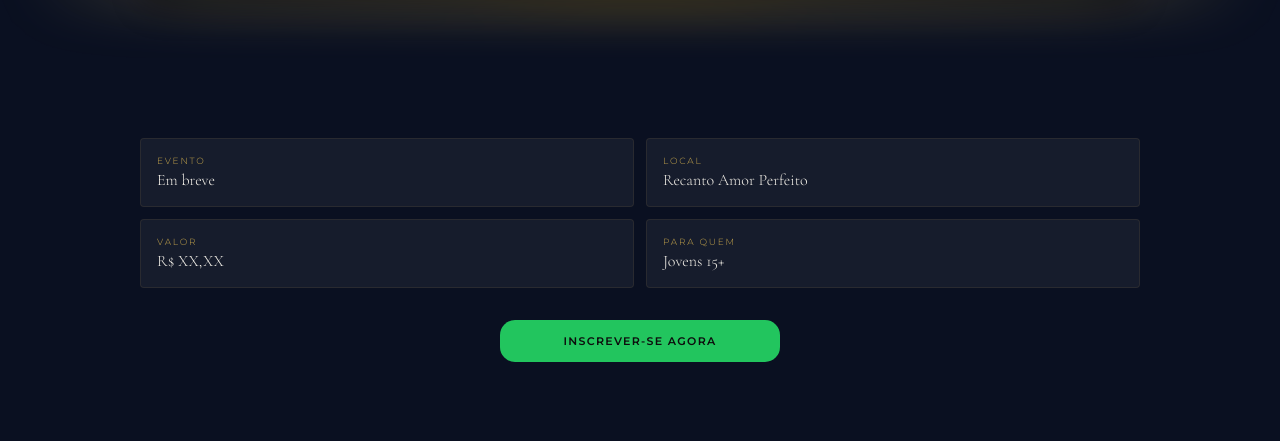
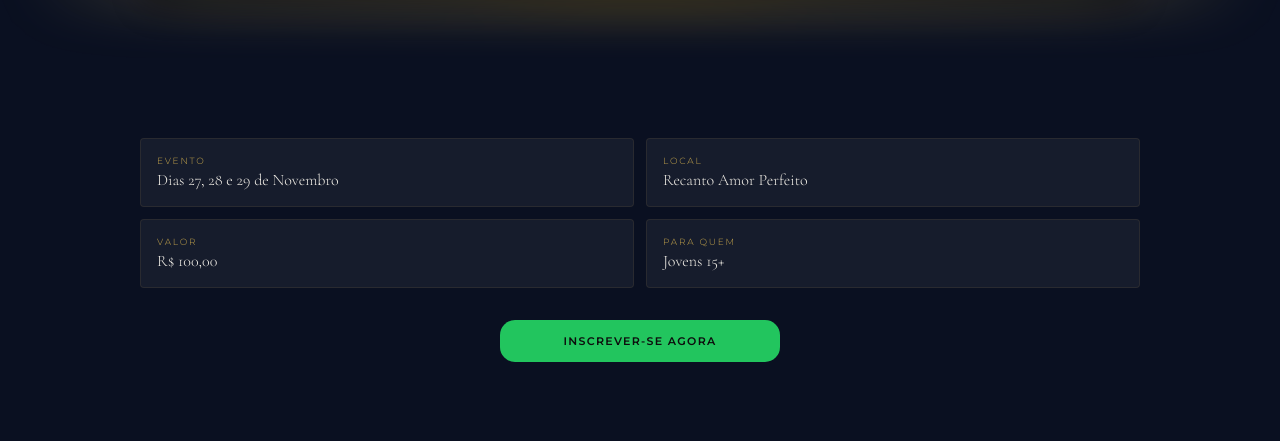
Before and after one commit to GabrielGab935/Desperta-VII---Teste, a Flask app: page / in a window 1280 px wide. Shown: the part 2764-3205 px from the top of the page. Run offline with Flask 3, Linux system fonts and the light colour scheme; some libraries are stand-ins or nearby versions.

Commit message:
Update index.html

```diff
--- a/templates/index.html
+++ b/templates/index.html
@@ -144,7 +144,7 @@
 
   <!-- RETIRO -->
 
-<section class="retiro" id="retiro">
+<section class="retiro">
     <div class="retiro-wrap">
         <span class="section-tag">O retiro</span>
         <h2 class="section-title">Três dias para <em>despertar</em> a alma</h2>
@@ -158,7 +158,7 @@
 
   <!-- FOTO GRUPO -->
   <!-- ✅ FOTO DO GRUPO: coloque o arquivo em imagens/foto-grupo.jpg -->
-  <section class="foto-retiro-area">
+  <section class="foto-retiro-area" id="retiro">
     <div class="foto-glow-box">
       <img src="{{ url_for('static', filename='imagens/foto-retiro-V_YXPBUm.jpg') }}" alt="Grupo de Jovens Yeshua"
         class="retiro-photo"
@@ -166,13 +166,13 @@
     </div>
   </section>
 
-  <section class="retiro" id="retiro">
+  <section class="retiro" >
     <div class="retiro-wrap">
 
       <div class="retiro-meta ">
         <div class="meta-item">
           <span class="meta-label">Evento</span>
-          <span class="meta-value">Em breve</span>
+          <span class="meta-value">Dias 27, 28 e 29 de Novembro</span>
         </div>
         <div class="meta-item">
           <span class="meta-label">Local</span>
@@ -180,7 +180,7 @@
         </div>
         <div class="meta-item">
           <span class="meta-label">Valor</span>
-          <span class="meta-value">R$ XX,XX</span>
+          <span class="meta-value">R$ 100,00</span>
         </div>
         <div class="meta-item">
           <span class="meta-label">Para quem</span>
```
